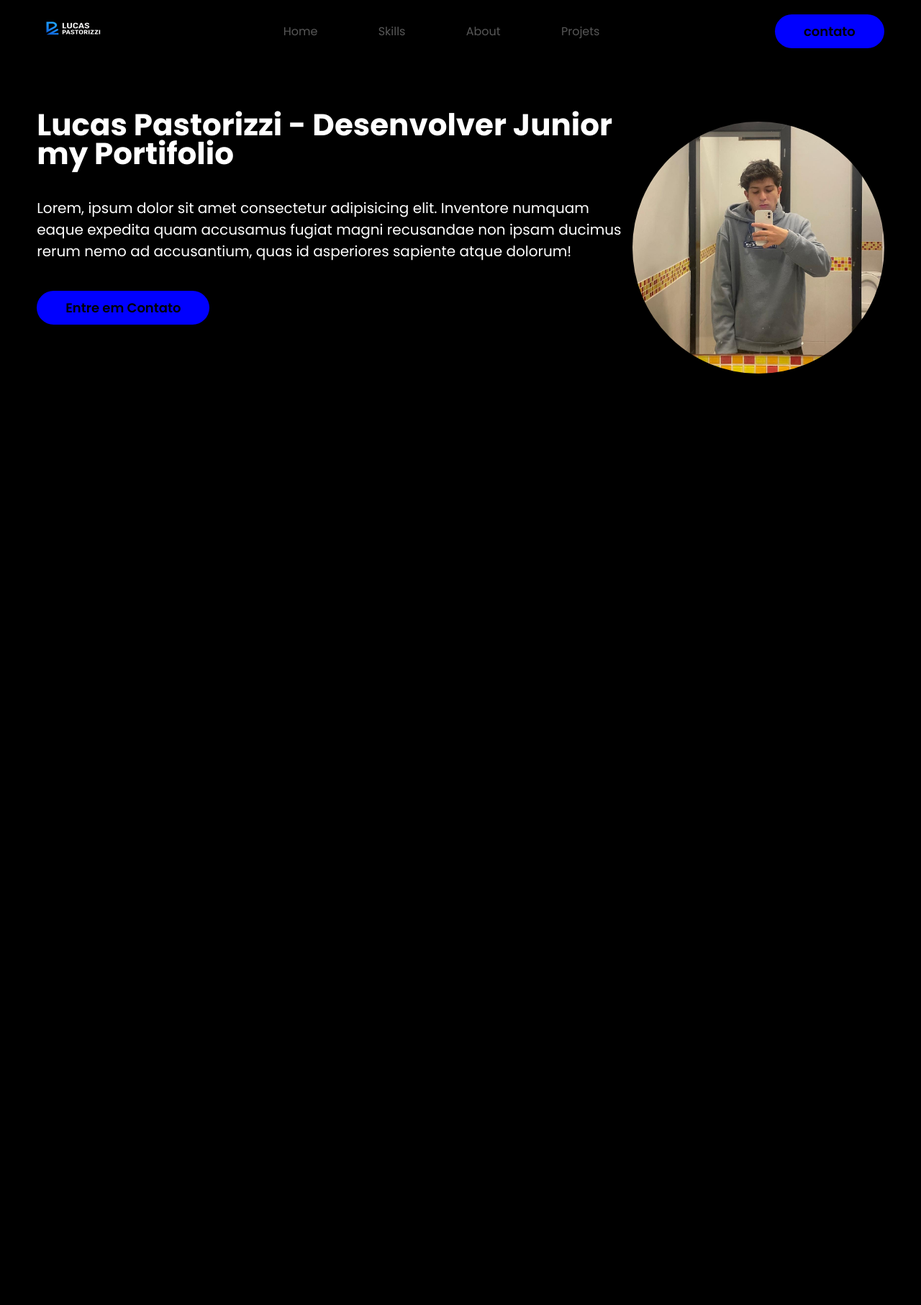
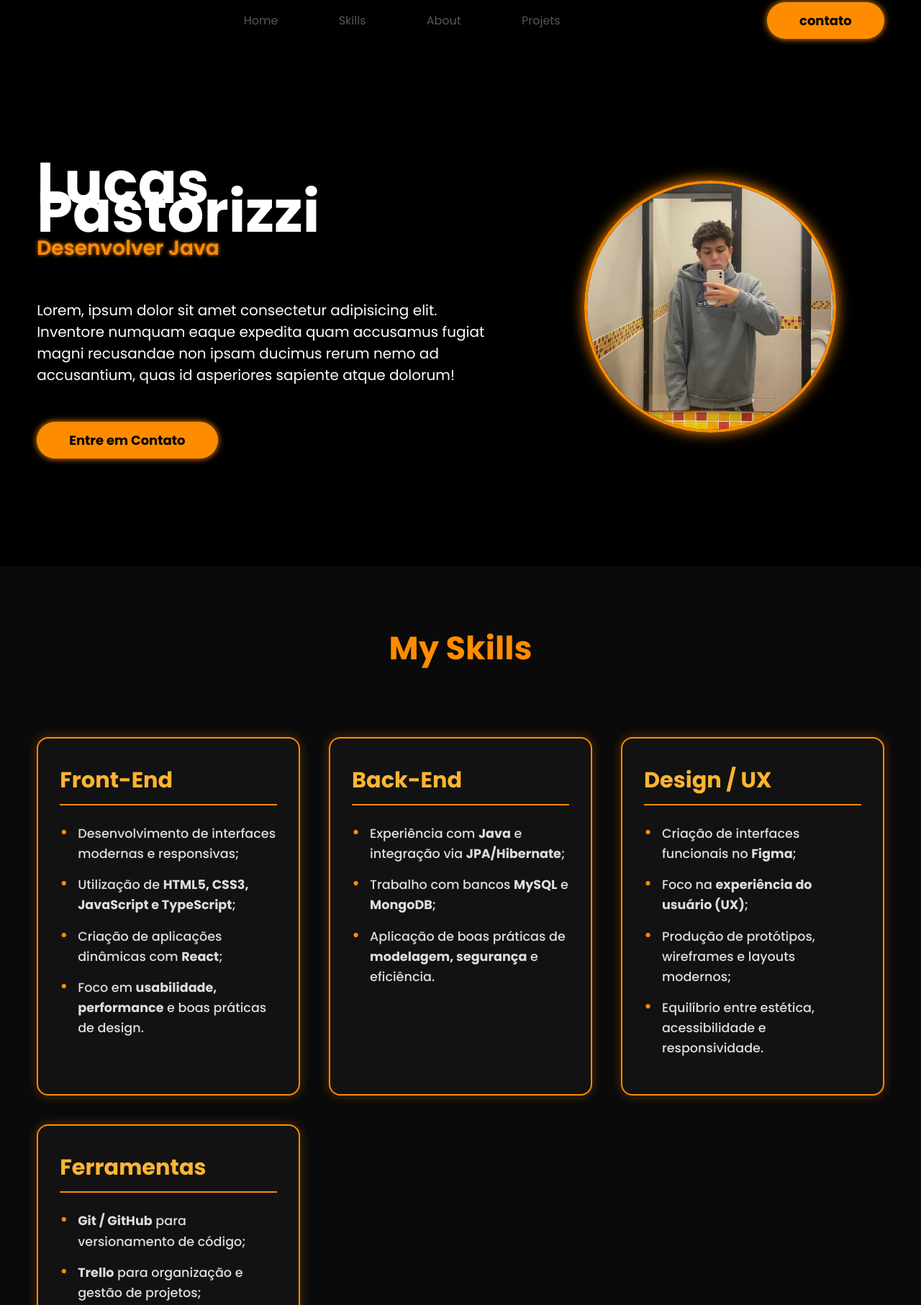
Before and after one commit to LucasPastorizzi/My-Portif-lio, a plain HTML site: page Home/Index.html in a window 1280 px wide. Shown: the part 27-1840 px from the top of the page at 72% size. Before the commit the page ends 800 px from the top, so only its background shows below. Drawn offline with nearby package versions, Linux system fonts and the light colour scheme.

Commit message:
Finish Skills

```diff
--- a/Home/Index.html
+++ b/Home/Index.html
@@ -13,7 +13,7 @@
 <link rel="stylesheet" href="https://cdn.jsdelivr.net/npm/bootstrap-icons@1.13.1/font/bootstrap-icons.min.css">
 
     <link rel="stylesheet" href="style.css">
-    <title>LucasPastorizzi</title>
+    <title>Lucas Pastorizzi</title>
 </head>
 <body>
     <header>
@@ -23,7 +23,7 @@
             <div class="logo">
                 <a href="#">
 
-                    <img src="Images/logo_resized.png" alt="Logo Home">
+
             </a>
             </div> <!--Div Final Logo-->
 
@@ -55,7 +55,8 @@
        <div class="interface">
             <div class="flex">
                 <div class="txt-topo-site">
-                        <h1>Lucas Pastorizzi - Desenvolver Junior my Portifolio  </h1>
+                        <h1>Lucas Pastorizzi</h1>
+                        <h2>Desenvolver Java</h2>
                          <p>Lorem, ipsum dolor sit amet consectetur adipisicing elit. Inventore numquam eaque expedita quam accusamus fugiat magni recusandae non ipsam ducimus rerum nemo ad accusantium, quas id asperiores sapiente atque dolorum!</p>
 
                             <div class="btn-contato">
@@ -76,18 +77,57 @@
     </section>
 
 
-    <section class="skills">
-        <div class="interface">
-            <h2>My Skills</h2>
-            <div class="flex">
-                <div class="especialidades-box">
-                    <i class="bi bi-braces"></i>
-                    <h3></h3>
+<section class="skills">
+  <div class="container">
+    <h2>My Skills </h2>
 
-                </div>
-            </div>
-        </div>
-    </section>
+    <div class="skill-box">
+      <h3>Front-End</h3>
+      <ul>
+        <li>Desenvolvimento de interfaces modernas e responsivas;</li>
+        <li>Utilização de <strong>HTML5, CSS3, JavaScript e TypeScript</strong>;</li>
+        <li>Criação de aplicações dinâmicas com <strong>React</strong>;</li>
+        <li>Foco em <strong>usabilidade, performance</strong> e boas práticas de design.</li>
+      </ul>
+    </div>
+
+    <div class="skill-box">
+      <h3>Back-End</h3>
+      <ul>
+        <li>Experiência com <strong>Java</strong> e integração via <strong>JPA/Hibernate</strong>;</li>
+        <li>Trabalho com bancos <strong>MySQL</strong> e <strong>MongoDB</strong>;</li>
+        <li>Aplicação de boas práticas de <strong>modelagem, segurança</strong> e eficiência.</li>
+      </ul>
+    </div>
+
+    <div class="skill-box">
+      <h3>Design / UX</h3>
+      <ul>
+        <li>Criação de interfaces funcionais no <strong>Figma</strong>;</li>
+        <li>Foco na <strong>experiência do usuário (UX)</strong>;</li>
+        <li>Produção de protótipos, wireframes e layouts modernos;</li>
+        <li>Equilíbrio entre estética, acessibilidade e responsividade.</li>
+      </ul>
+    </div>
+
+    <div class="skill-box">
+      <h3>Ferramentas</h3>
+      <ul>
+        <li><strong>Git / GitHub</strong> para versionamento de código;</li>
+        <li><strong>Trello</strong> para organização e gestão de projetos;</li>
+        <li><strong>VS Code / NetBeans</strong> como IDEs principais;</li>
+        <li><strong>Postman</strong> para testes de API.</li>
+      </ul>
+    </div>
+  </div>
+</section>
+
+
+
+
+
+
+
     </main>
 
 
--- a/Home/style.css
+++ b/Home/style.css
@@ -45,7 +45,7 @@ body{
 
  }
  header a:hover{
-   color: #fff;
+   color: rgb(146, 95, 0);
    transform: scale(1.05);
 
  }
@@ -66,7 +66,7 @@ body{
  font-size: 18px;
  font-weight: 600;
  padding: 10px 40px;
- background-color: blue;
+ background-color: rgb(146, 95, 0);
  border: 0;
  border-radius: 30px;
  cursor: pointer;
@@ -78,7 +78,7 @@ body{
 
   .btn-contato button:hover{
 
-   box-shadow: 0px 0px 8px #3424c2;
+   box-shadow: 0px 0px 8px #5f4848;
    transform: scale(1.05 );
  }
 
@@ -87,7 +87,7 @@ body{
 
 
  section.topo-do-site{
-  padding: 40px 4%;
+  padding: 150px 4%;
  }
 
 .img-topo-site img{
@@ -108,10 +108,19 @@ section.img-topo-site .flex{
 
 .topo-do-site h1{
   color: #fff;
-  font-size: 42px;
+  font-size: 100px;
   line-height: 40px;
 
 }
+
+.topo-do-site h2{
+  color: #fff;
+  font-size: 25px;
+
+
+
+}
+
 .topo-do-site .txt-topo-site p{
   color: #fff;
   margin: 40px 0;
@@ -133,3 +142,166 @@ section.img-topo-site .flex{
   position: relative;
   animation: flutuar 2s ease-in-out infinite alternate;
 }
+
+
+/* Ajuste para empilhar h1 e h2 verticalmente */
+section.topo-do-site .interface .flex {
+  display: flex;
+  gap: 60px;
+  flex-wrap: wrap;
+  justify-content: space-between;
+  align-items: center;
+}
+
+.txt-topo-site {
+  flex: 1 1 500px;
+  display: flex;
+  flex-direction: column;
+  gap: 10px; /* espaço entre h1, h2, p e botão */
+}
+
+.topo-do-site h1 {
+  color: #fff;
+  font-size:  80px;
+  font-weight: 700;
+  margin: 0;
+  text-shadow: none;
+}
+
+.topo-do-site h2 {
+  color: rgb(255, 140, 0); /* laranja */
+  font-size: 28px;
+  font-weight: 600;
+  margin: 0;
+  text-shadow: 0 0 5px rgb(255, 140, 0);
+}
+
+/* Parágrafo */
+.topo-do-site p {
+  color: #cfd8dc;
+  font-size: 18px;
+  margin: 20px 0 30px 0;
+  line-height: 1.5;
+}
+
+/* Botão contato */
+.btn-contato button {
+  font-size: 18px;
+  font-weight: 700;
+  padding: 12px 45px;
+  background-color: rgb(255, 140, 0);
+  border: none;
+  border-radius: 30px;
+  cursor: pointer;
+  color: #000;
+  box-shadow: 0 0 10px rgb(255, 140, 0);
+  transition: box-shadow 0.3s ease, transform 0.3s ease;
+}
+
+.btn-contato button:hover {
+  box-shadow: 0 0 20px rgb(255, 140, 0);
+  transform: scale(1.1);
+}
+
+/* Imagem topo */
+.img-topo-site {
+  flex: 1 1 350px;
+  text-align: center;
+}
+
+.img-topo-site img {
+  width: 350px;
+  height: 350px;
+  object-fit: cover;
+  border-radius: 50%;
+  border: 4px solid rgb(255, 140, 0);
+  box-shadow: 0 0 20px rgb(255, 140, 0);
+  animation: flutuar 3s ease-in-out infinite alternate;
+}
+
+/* Animação flutuar */
+@keyframes flutuar {
+  0% {
+    transform: translateY(0);
+  }
+  100% {
+    transform: translateY(-20px);
+  }
+}
+
+/* Skills - estilo conforme seu CSS anterior */
+.skills {
+  background-color: #0a0a0a;
+  padding: 80px 4%;
+  color: #cfd8dc;
+  font-family: "Poppins", sans-serif;
+}
+
+.skills .container {
+  max-width: 1200px;
+  margin: 0 auto;
+  display: grid;
+  grid-template-columns: repeat(auto-fit, minmax(320px, 1fr));
+  gap: 40px;
+}
+
+.skills h2 {
+  grid-column: 1 / -1;
+  font-size: 2.8rem;
+  font-weight: 700;
+  color: rgb(255, 140, 0);
+  margin-bottom: 50px;
+  text-align: center;
+
+}
+
+.skill-box {
+  background-color: #121212;
+  border: 2px solid rgb(255, 140, 0);
+  border-radius: 16px;
+  padding: 35px 30px;
+  box-shadow: 0 0 15px rgba(255, 140, 0, 0.3);
+  transition: box-shadow 0.3s ease, transform 0.3s ease, border-color 0.3s ease;
+}
+
+.skill-box:hover {
+  box-shadow: 0 0 30px rgb(255, 140, 0);
+  border-color: rgb(255, 180, 50);
+  transform: translateY(-8px);
+}
+
+.skill-box h3 {
+  font-size: 1.9rem;
+  font-weight: 700;
+  margin-bottom: 25px;
+  color: rgb(255, 180, 50);
+  border-bottom: 2px solid rgb(255, 140, 0);
+  padding-bottom: 10px;
+
+}
+
+.skill-box ul {
+  list-style: none;
+  padding-left: 0;
+  margin: 0;
+}
+
+.skill-box ul li {
+  position: relative;
+  padding-left: 25px;
+  margin-bottom: 15px;
+  line-height: 1.6;
+  color: #ddd;
+  font-weight: 500;
+  font-size: 1.1rem;
+}
+
+.skill-box ul li::before {
+  content: "•";
+  position: absolute;
+  left: 0;
+  top: 0;
+  color: rgb(255, 140, 0);
+  font-size: 1.5rem;
+  line-height: 1;
+}
```
